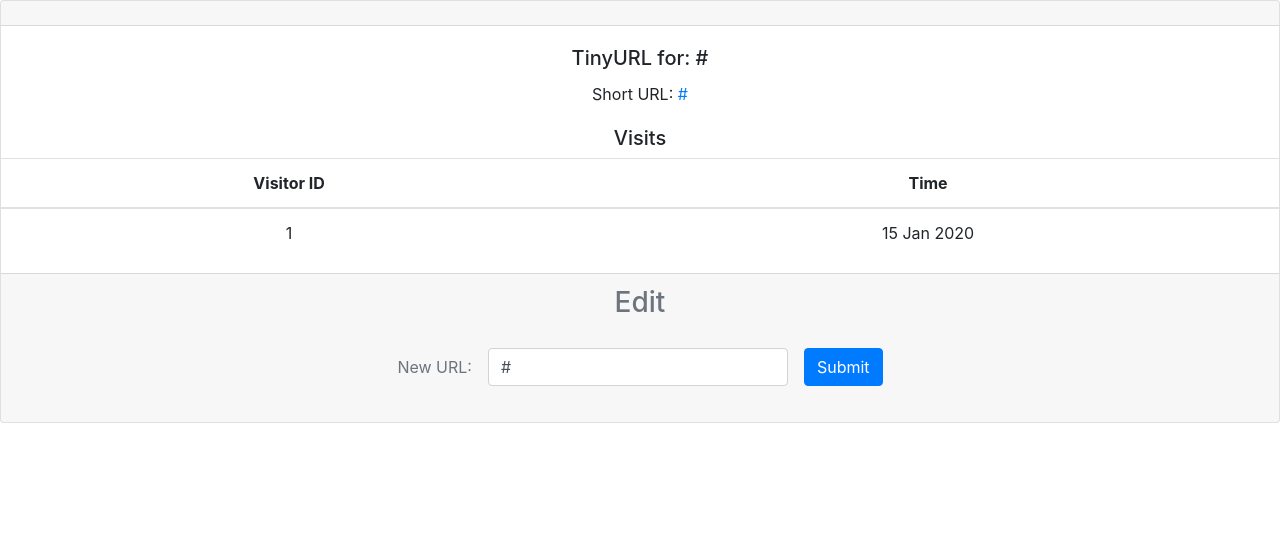
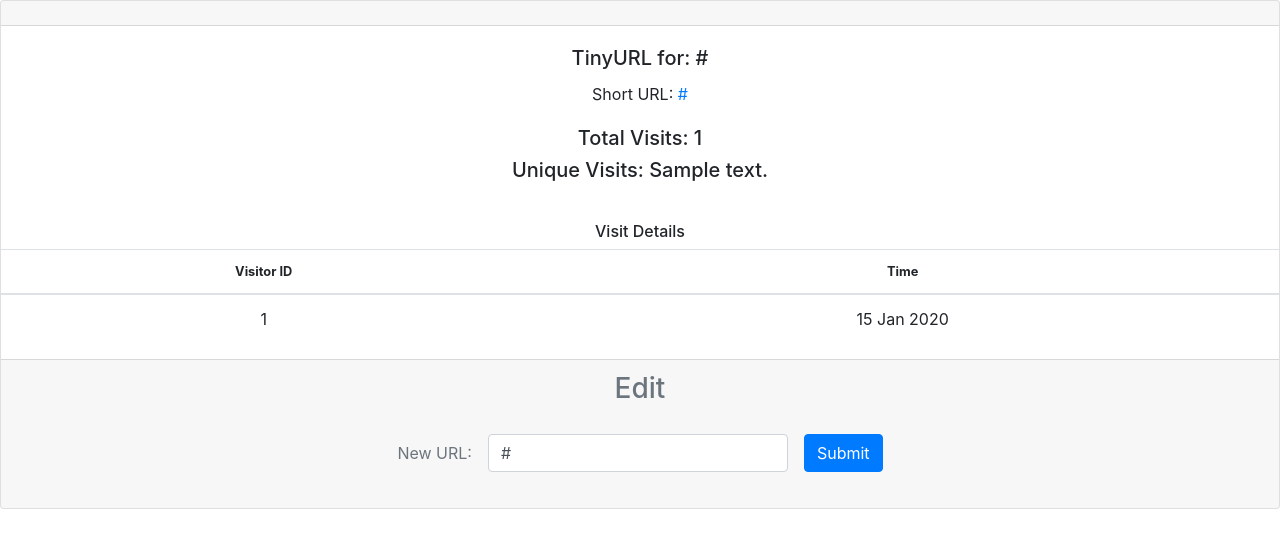
Before and after one commit to hsmalhi/tinyapp, a Node server app: template views/urls_show.ejs in a window 1280 px wide. Shown: the part 56-604 px from the top of the page. Run offline with Node 20, Linux system fonts and the light colour scheme; the template is opened without the code that fills it: most values are stand-ins (such as "Sample title", 1, 10 or a date in 2020); some libraries are stand-ins or nearby versions.

Commit message:
Fix eslint issues and add edit anchor on /urls/id page

```diff
--- a/express_server.js
+++ b/express_server.js
@@ -40,11 +40,11 @@ const urlDatabase = {
     uniqueVisits: 1,
     visits: [
       {
-        visitor_id: "visitorRandomID",
+        visitorId: "visitorRandomID",
         visitedTime: "Wednesday, August 7th 2019, 3:26:00 pm"
       },
       {
-        visitor_id: "visitorRandomID",
+        visitorId: "visitorRandomID",
         visitedTime: "Wednesday, August 7th 2019, 3:27:00 pm"
       }
     ]
@@ -160,7 +160,7 @@ app.get("/u/:shortURL", (req, res) => {
     const longURL = urlDatabase[req.params.shortURL].longURL;
     let visitorID;
     //If the user has a visitorID cookie and our database contains that same visitorID, continue. If not, then generate a new visitorID, set that as the visitorID cookie and add it to our visitorID database.
-    if (req.cookies["visitorID"] && visitors[req.cookies["visitorID"]]){
+    if (req.cookies["visitorID"] && visitors[req.cookies["visitorID"]]) {
       visitorID = req.cookies["visitorID"];
     } else {
       visitorID = generateRandomString(visitors);
@@ -176,7 +176,7 @@ app.get("/u/:shortURL", (req, res) => {
 
     //Add the visit information to the short url object
     urlDatabase[req.params.shortURL].visits.push({
-      visitor_id: visitorID,
+      visitorId: visitorID,
       visitedTime: moment().subtract(4, 'hours').format("dddd, MMMM Do YYYY, h:mm:ss a")
     });
 
--- a/helpers.js
+++ b/helpers.js
@@ -36,7 +36,7 @@ const urlsForUser = function(userID, database) {
         totalVisits: database[url].totalVisits,
         uniqueVisits: database[url].uniqueVisits,
         visits: database[url].visits
-      }
+      };
     }
   }
   return filtered;
@@ -46,7 +46,7 @@ const urlsForUser = function(userID, database) {
 const alreadyVisited = function(visitorID, shortURL, database) {
   let visits = database[shortURL].visits;
   for (const visit of visits) {
-    if (visit.visitor_id === visitorID) {
+    if (visit.visitorId === visitorID) {
       return true;
     }
   }
--- a/views/urls_show.ejs
+++ b/views/urls_show.ejs
@@ -14,9 +14,11 @@
       <h5 class="card-title">TinyURL for: <%= details.longURL %></h5>
       <p class="card-text">Short URL: <a href="/u/<%= shortURL %>"><%= shortURL %></a></p>
     </div>
-    <h5>Visits</h5>
+    <h5>Total Visits:  <%= details.totalVisits%></h5>
+    <h5 style="margin-bottom: 2em">Unique Visits: <%= details.uniqueVisits%></h5>
+    <h6>Visit Details</h6>
     <table class="table">
-        <thead>
+        <thead style="font-size: 0.8em;">
           <tr>
             <th scope="col">Visitor ID</th>
             <th scope="col">Time</th>
@@ -25,14 +27,14 @@
         <tbody>
           <% for(let visit of details.visits) { %>
             <tr>
-              <td><%= visit.visitor_id %></td>
+              <td><%= visit.visitorId %></td>
               <td><%= visit.visitedTime %></td>
             </tr>
           <% } %>
         </tbody>
       </table>
     <div class="card-footer text-muted">
-      <h3 class="card-title">Edit</h3>
+      <h3 class="card-title" id="Edit">Edit</h3>
       <form class="form-inline" method="POST" action="/urls/<%= shortURL %>?_method=PUT" >
         <div class="form-group mb-2" style="margin: 0 auto">
           <label for="newURL">New URL:</label>
```
Also changed, not shown: test/helpersTest.js (+4 -4 lines), views/urls_index.ejs (+9 -3 lines).
